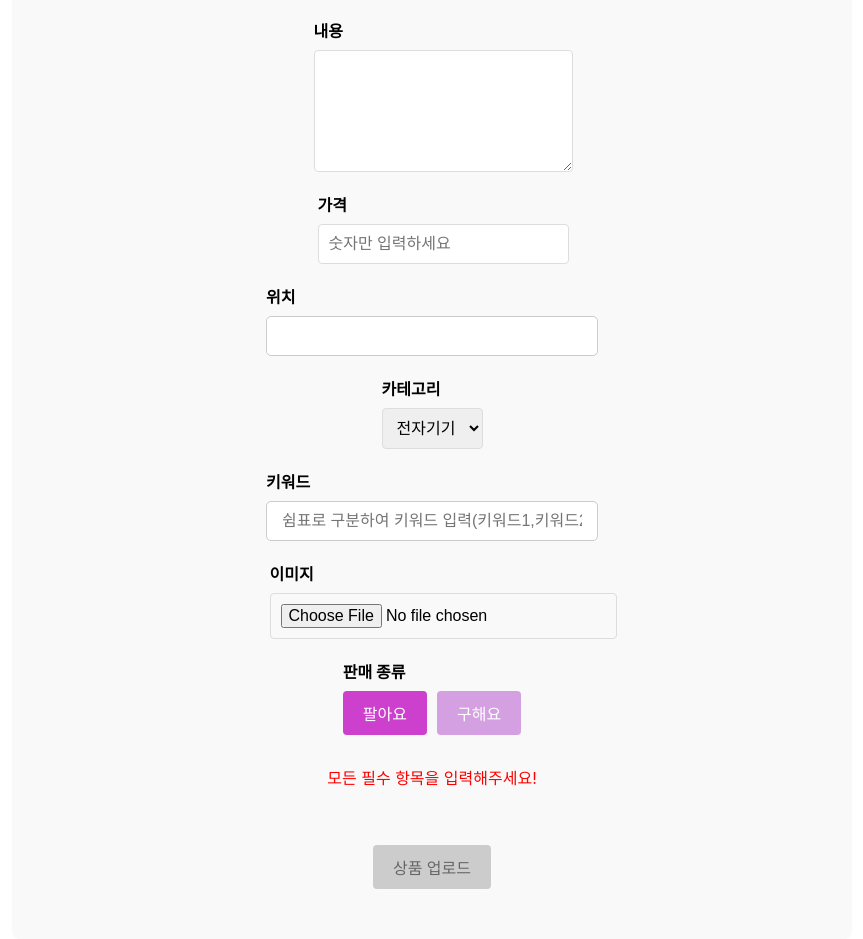
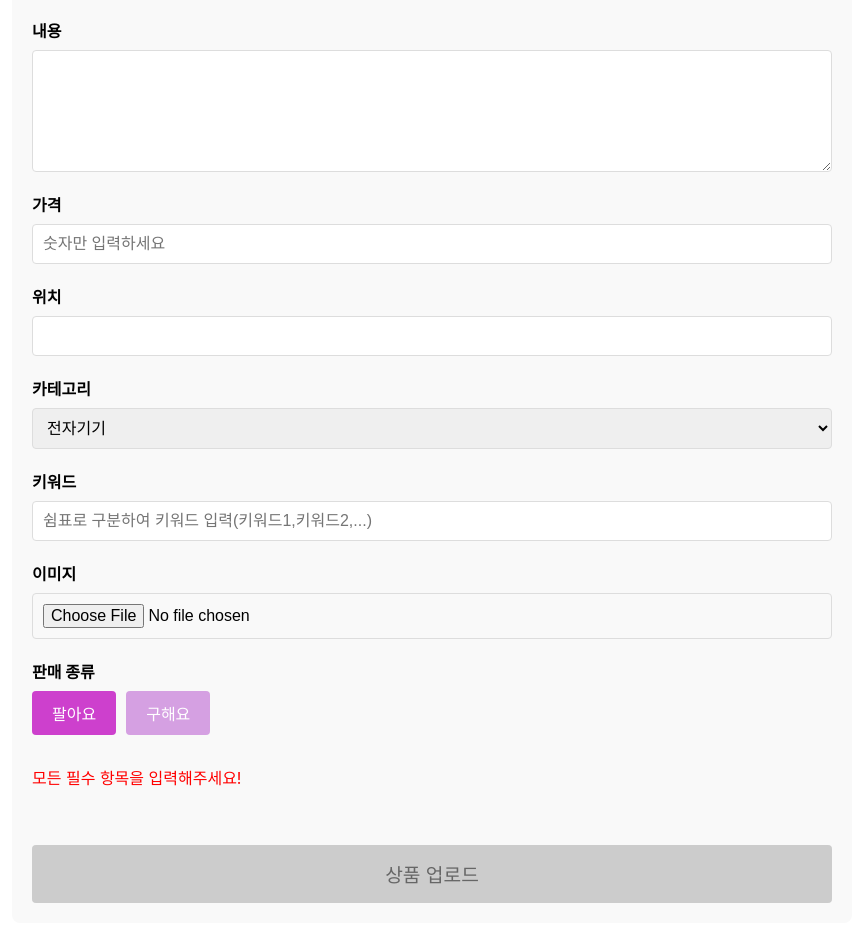
Before and after one commit to hanejj/A-second-hand-trading-platform, a React (Create React App) app in the folder src/main/frontend/: page /product/upload in a window 1280 px wide. Shown: the part 480-1419 px from the top of the page, without its empty margins (208-1071 px from the left). Built offline with nearby package versions, Linux system fonts and the light colour scheme.

Commit message:
css 수정, js 버그 픽스

```diff
--- a/src/main/frontend/src/AnswerUploadPage.js
+++ b/src/main/frontend/src/AnswerUploadPage.js
@@ -120,7 +120,7 @@ const AnswerUploadPage = () => {
             value={title}
             onChange={(e) => setTitle(e.target.value)}
             required
-            className="input-field"
+            className="QuestionUploadPage-form-group-input-field"
           />
         </div>
 
@@ -130,7 +130,7 @@ const AnswerUploadPage = () => {
             value={content}
             onChange={(e) => setContent(e.target.value)}
             required
-            className="input-field"
+            className="QuestionUploadPage-form-group-input-field"
           />
         </div>
 
@@ -139,7 +139,7 @@ const AnswerUploadPage = () => {
           <input
             type="file"
             onChange={handleImageChange}
-            className="input-field"
+            className="QuestionUploadPage-form-group-input-field"
           />
         </div>
 
--- a/src/main/frontend/src/ProductSearchPage.css
+++ b/src/main/frontend/src/ProductSearchPage.css
@@ -16,7 +16,7 @@
 }
 
 /* 검색 폼 스타일 */
-form {
+.product-search-page form {
   display: flex;
   justify-content: center;
   align-items: center;
@@ -24,7 +24,7 @@ form {
   gap: 10px; /* 검색 필드와 버튼 간격 */
 }
 
-form input[type="text"] {
+.product-search-page form input[type="text"] {
   padding: 10px 15px;
   font-size: 16px;
   border: 1px solid #ccc;
@@ -33,12 +33,12 @@ form input[type="text"] {
   transition: border-color 0.3s;
 }
 
-form input[type="text"]:focus {
+.product-search-page form input[type="text"]:focus {
   border-color: #d081ff; /* 포커스 시 보라색 강조 */
   outline: none;
 }
 
-form button {
+.product-search-page form button {
   padding: 10px 15px;
   font-size: 16px;
   background-color: #d081ff; /* 보라색 버튼 */
@@ -49,12 +49,12 @@ form button {
   transition: background-color 0.3s;
 }
 
-form button:hover {
+.product-search-page form button:hover {
   background-color: #cd40cd; /* 호버 시 짙은 보라색 */
 }
 
 /* 에러 메시지 스타일 */
-.error-message {
+.product-search-page .error-message {
   color: #dc3545; /* 빨간색 */
   text-align: center;
   margin-top: 10px;
--- a/src/main/frontend/src/ProductSearchPage.js
+++ b/src/main/frontend/src/ProductSearchPage.js
@@ -76,6 +76,7 @@ const ProductSearchPage = () => {
       </div>
     </div>
   );
+
 };
 
 export default ProductSearchPage;
--- a/src/main/frontend/src/ProductUploadPage.css
+++ b/src/main/frontend/src/ProductUploadPage.css
@@ -11,7 +11,7 @@
   text-align: center;
   font-size: 2rem;
   margin-bottom: 30px;
-    color:#C87BD6;
+  color: #C87BD6;
 }
 
 /* 폼 스타일 */
@@ -19,30 +19,44 @@
   display: flex;
   flex-direction: column;
   gap: 20px;
+  align-items: normal;
 }
 
 .ProductUploadPage-form-group {
   display: flex;
   flex-direction: column;
   gap: 8px;
+  width: stretch;
 }
 
-  label {
+.ProductUploadPage-form-group label {
   font-weight: bold;
   font-size: 1rem;
+  width: stretch;
+
 }
 
-  .input-field, select {
+.ProductUploadPage-input-field {
   padding: 10px;
   font-size: 1rem;
   border: 1px solid #ddd;
   border-radius: 4px;
-    width: 100%;
+  width: stretch;
+
 }
 
-  textarea.input-field {
+.ProductUploadPage-select {
+  padding: 10px;
+  font-size: 1rem;
+  border: 1px solid #ddd;
+  border-radius: 4px;
+  width: stretch;
+}
+
+textarea.ProductUploadPage-input-field {
   resize: vertical;
   height: 100px;
+  width: stretch;
 }
 
 /* 팔아요/구해요 버튼 스타일 */
@@ -86,13 +100,6 @@
   background-color: #218838;
 }
 
-  .ProductUploadPage-submit-button {
-    padding: 10px 20px;
-    font-size: 16px;
-    border: none;
-    cursor: pointer;
-  }
-
 .ProductUploadPage-submit-button.disabled {
   background-color: #ccc;
   color: #666;
@@ -109,7 +116,8 @@
   margin-top: 10px;
 }
 
-  .go-back-button {
+/* 뒤로 가기 버튼 */
+.ProductUploadPage-go-back-button {
   background-color: transparent;
   border: none;
   color: #C87BD6;
@@ -117,6 +125,6 @@
   cursor: pointer;
 }
 
-  .go-back-button:hover {
-    color:#cd40cd;
+.ProductUploadPage-go-back-button:hover {
+  color: #cd40cd;
 }
--- a/src/main/frontend/src/ProductUploadPage.js
+++ b/src/main/frontend/src/ProductUploadPage.js
@@ -86,7 +86,7 @@ const ProductUploadPage = () => {
   return (
     <div className="product-upload-page">
       {/* 뒤로 가기 버튼 */}
-      <button className="go-back-button" onClick={handleGoBack}>
+      <button className="ProductUploadPage-go-back-button" onClick={handleGoBack}>
         &lt; 뒤로 가기
       </button>
       <h2 className="ProductUploadPage-title">상품 업로드</h2>
@@ -98,7 +98,7 @@ const ProductUploadPage = () => {
             value={title}
             onChange={(e) => setTitle(e.target.value)}
             required
-            className="input-field"
+            className="ProductUploadPage-input-field"
           />
         </div>
 
@@ -109,7 +109,7 @@ const ProductUploadPage = () => {
             value={content}
             onChange={(e) => setContent(e.target.value)}
             required
-            className="input-field"
+            className="ProductUploadPage-input-field"
           />
         </div>
 
@@ -120,7 +120,7 @@ const ProductUploadPage = () => {
             value={price}
             onChange={(e) => setPrice(e.target.value)}
             required
-            className="input-field"
+            className="ProductUploadPage-input-field"
             placeholder="숫자만 입력하세요"
           />
         </div>
@@ -132,7 +132,7 @@ const ProductUploadPage = () => {
             value={location}
             onChange={(e) => setLocation(e.target.value)}
             required
-            className="input-field"
+            className="ProductUploadPage-input-field"
           />
         </div>
 
@@ -142,7 +142,7 @@ const ProductUploadPage = () => {
             value={category}
             onChange={(e) => setCategory(e.target.value)}
             required
-            className="input-field"
+            className="ProductUploadPage-input-field"
           >
             <option value="Electronics">전자기기</option>
             <option value="Fashion">의류</option>
@@ -159,7 +159,7 @@ const ProductUploadPage = () => {
             value={keywords}
             onChange={handleKeywordsChange}
             placeholder="쉼표로 구분하여 키워드 입력(키워드1,키워드2,...)"
-            className="input-field"
+            className="ProductUploadPage-input-field"
           />
         </div>
 
@@ -169,25 +169,41 @@ const ProductUploadPage = () => {
             type="file"
             onChange={handleImageChange}
             required
-            className="input-field"
+            className="ProductUploadPage-input-field"
           />
         </div>
 
         <div className="ProductUploadPage-form-group">
           <label>판매 종류</label>
           <div className="ProductUploadPage-sell-type-buttons">
-            <button type="button" onClick={() => handleSellTypeChange('sell')} className={sellType === 'sell' ? 'active' : ''}>팔아요</button>
-            <button type="button" onClick={() => handleSellTypeChange('get')} className={sellType === 'get' ? 'active' : ''}>구해요</button>
+            <button
+              type="button"
+              onClick={() => handleSellTypeChange('sell')}
+              className={sellType === 'sell' ? 'active' : ''}
+            >
+              팔아요
+            </button>
+            <button
+              type="button"
+              onClick={() => handleSellTypeChange('get')}
+              className={sellType === 'get' ? 'active' : ''}
+            >
+              구해요
+            </button>
           </div>
         </div>
 
         {!isFormValid && (
-          <p className="ProductUploadPage-error-message">모든 필수 항목을 입력해주세요!</p>
+          <p className="ProductUploadPage-error-message">
+            모든 필수 항목을 입력해주세요!
+          </p>
         )}
 
         <button
           type="submit"
-          className={`ProductUploadPage-submit-button ${isFormValid ? 'active' : 'disabled'}`}
+          className={`ProductUploadPage-submit-button ${
+            isFormValid ? 'active' : 'disabled'
+          }`}
           disabled={!isFormValid}
         >
           상품 업로드
@@ -195,6 +211,7 @@ const ProductUploadPage = () => {
       </form>
     </div>
   );
+
 };
 
 export default ProductUploadPage;
--- a/src/main/frontend/src/QuestionUploadPage.css
+++ b/src/main/frontend/src/QuestionUploadPage.css
@@ -26,12 +26,20 @@
     gap: 8px;
   }
 
-  label {
+  .QuestionUploadPage-form-group label {
     font-weight: bold;
     font-size: 1rem;
   }
 
-  .input-field, select {
+  .QuestionUploadPage-form-group-input-field {
+    padding: 10px;
+    font-size: 1rem;
+    border: 1px solid #ddd;
+    border-radius: 4px;
+    width: stretch;
+  }
+
+  .QuestionUploadPage-form-group-select {
     padding: 10px;
     font-size: 1rem;
     border: 1px solid #ddd;
@@ -39,7 +47,7 @@
     width: 100%;
   }
 
-  textarea.input-field {
+  textarea.QuestionUploadPage-form-group-input-field {
     resize: vertical;
     height: 100px;
   }
--- a/src/main/frontend/src/QuestionUploadPage.js
+++ b/src/main/frontend/src/QuestionUploadPage.js
@@ -98,7 +98,7 @@ const QuestionUploadPage = () => {
             value={title}
             onChange={(e) => setTitle(e.target.value)}
             required
-            className="input-field"
+            className="QuestionUploadPage-form-group-input-field"
           />
         </div>
 
@@ -108,7 +108,7 @@ const QuestionUploadPage = () => {
             value={content}
             onChange={(e) => setContent(e.target.value)}
             required
-            className="input-field"
+            className="QuestionUploadPage-form-group-input-field"
           />
         </div>
 
@@ -117,7 +117,7 @@ const QuestionUploadPage = () => {
           <input
             type="file"
             onChange={handleImageChange}
-            className="input-field"
+            className="QuestionUploadPage-form-group-input-field"
           />
         </div>
 
--- a/src/main/frontend/src/UserManagementPage.js
+++ b/src/main/frontend/src/UserManagementPage.js
@@ -157,6 +157,7 @@ const UserManagementPage = () => {
                 <button
                   className="user-management-page-action-button"
                   onClick={() => handleEditMannerPoint(user.idx, user.name, user.manner_point)}
+                  disabled={user.manner_point === -1} // 매너 지수가 -1이면 버튼 비활성화
                 >
                   매너 지수 수정
                 </button>
--- a/src/main/frontend/src/index.js
+++ b/src/main/frontend/src/index.js
@@ -5,6 +5,7 @@ import App from './App';
 import reportWebVitals from './reportWebVitals';
 
 const root = ReactDOM.createRoot(document.getElementById('root'));
+
 
 root.render(
   <React.StrictMode>
```
Also changed, not shown: src/main/frontend/src/App.js (+54 -38 lines), src/main/frontend/src/CategoryPage.js (+28 -2 lines), src/main/frontend/src/ProductPage.js (+21 -13 lines). Lines whose indentation alone changed are shown as unchanged.
